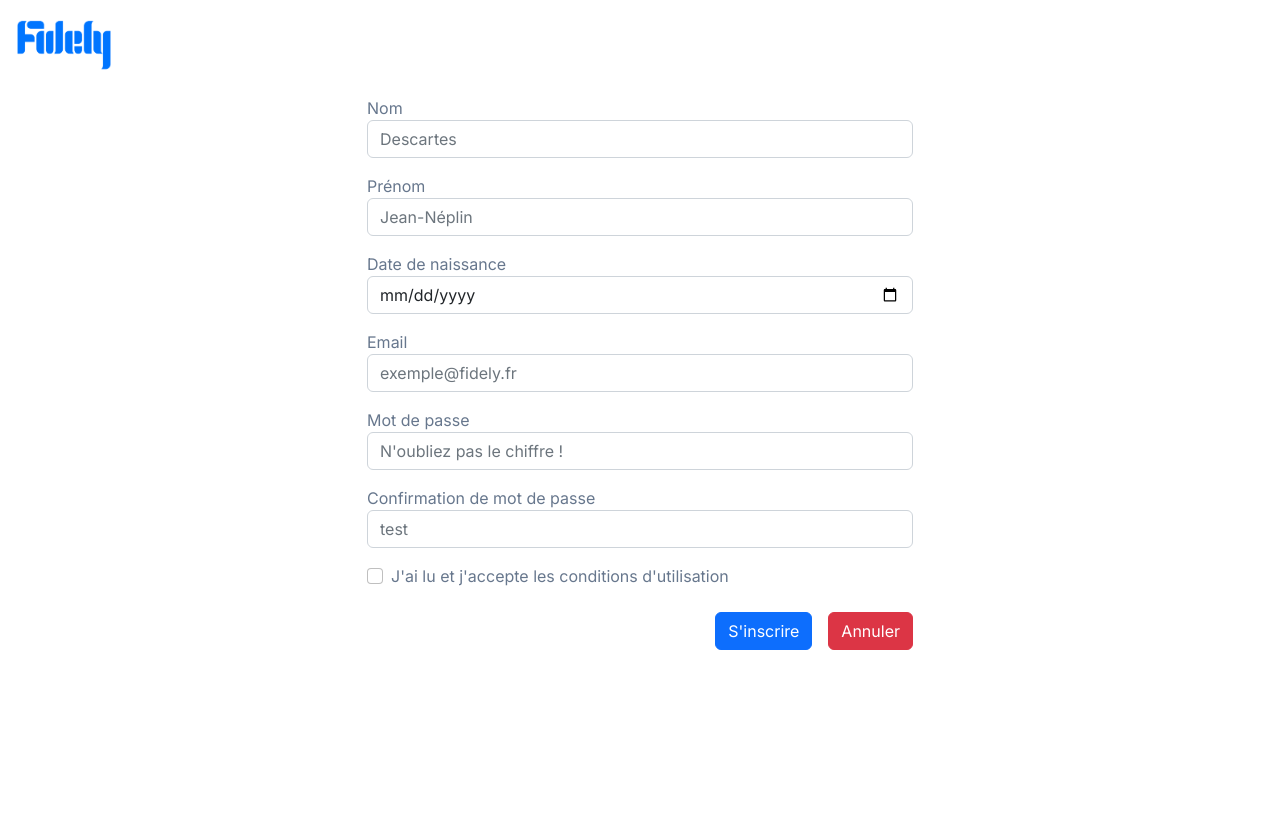
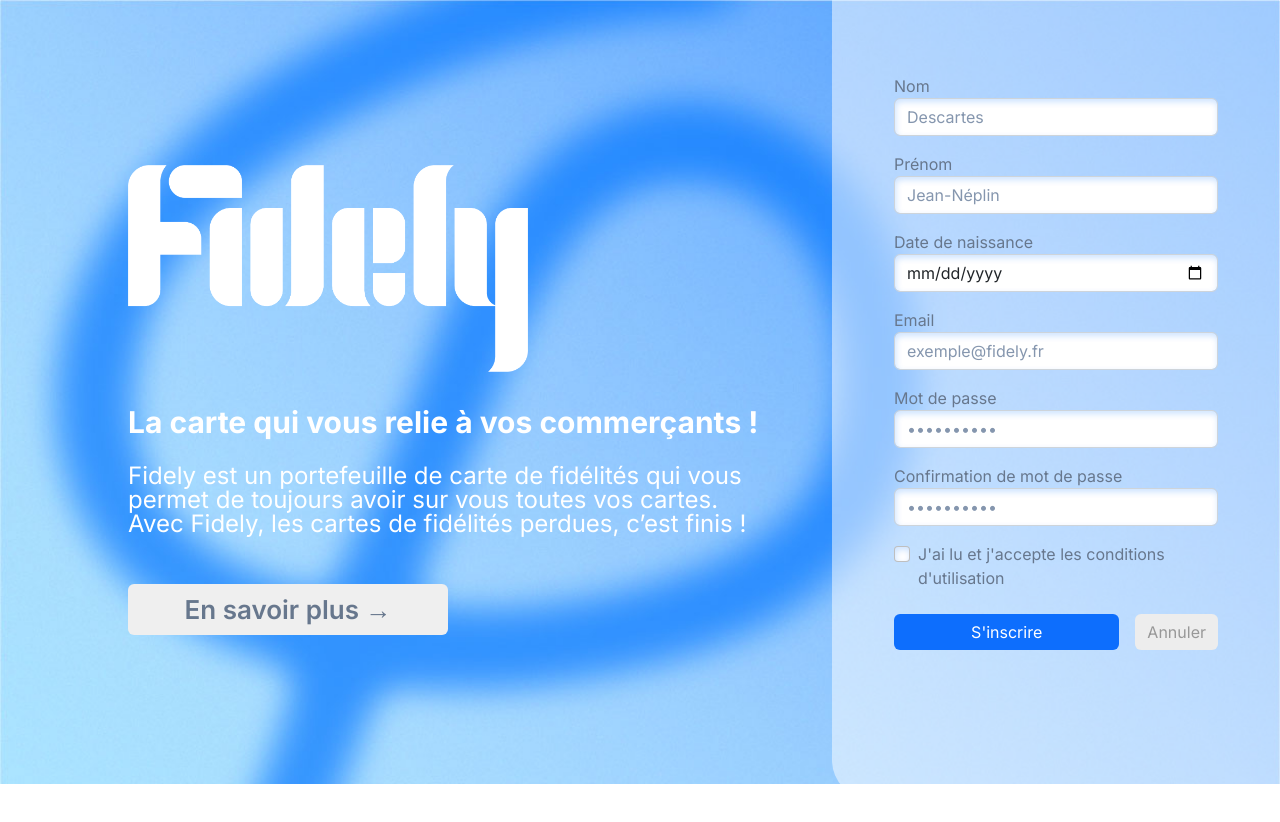
Before and after one commit to FlorianLevasseur/fidely-web, a React (Create React App) app: page /subscriptionCustomer in a window 1280 px wide. Shown: the top 822 px of the page. Before the commit the page ends 800 px from the top, so only its background shows below. Built offline with nearby package versions, Linux system fonts and the light colour scheme.

Commit message:
First design

```diff
--- a/src/components/Form.js
+++ b/src/components/Form.js
@@ -36,7 +36,7 @@ function Form({ inputs, validationSchema, type }) {
     return (
         <div className="container pt-4">
             <div className="row">
-                <div className="col-md-6 offset-md-3">
+                <div>
                     <form onSubmit={handleSubmit(onSubmit)} id="add">
                         {inputs.map((inputC) => (
                             <div key={inputC.id} className="form-group mb-3">
@@ -74,7 +74,7 @@ function Form({ inputs, validationSchema, type }) {
                                 {errors.acceptTerms?.message}
                             </small>
                         </div>
-                        <div className="form-group d-flex justify-content-center mt-4 justify-content-md-end gap-3">
+                        <div className="form-group d-flex justify-content-center mt-4 justify-content-md-end gap-3" id="form-group-btns">
                             <button
                                 type="submit"
                                 className="btn btn-primary"
--- a/src/pages/SubscriptionCustomer.js
+++ b/src/pages/SubscriptionCustomer.js
@@ -1,7 +1,7 @@
 import Form from "../components/Form";
-import Navbar from "../components/Navbar"
 import * as Yup from "yup";
 import "../styles/SubscriptionCustomer.scss";
+import logo from "../assets/logo-white.png"
 
 const SubscriptionCustomer = () => {
 
@@ -43,14 +43,14 @@ const SubscriptionCustomer = () => {
             label: "Mot de passe",
             name: "password",
             apiName: "password",
-            placeholder: "N'oubliez pas le chiffre !"
+            placeholder: "••••••••••"
         },
         {
             id: 6,
             type: "password",
             label: "Confirmation de mot de passe",
             name: "confirmPassword",
-            placeholder: "test"
+            placeholder: "••••••••••"
         }
     ]
 
@@ -83,9 +83,16 @@ const SubscriptionCustomer = () => {
     });
 
     return (
-        <div>
-            <Navbar></Navbar>
-            <Form inputs={inputsClient} validationSchema={validationSchema} type="user" />
+        <div id='hero'>
+            <div id='leftHero'>
+                <img src={logo} width="400px"></img>
+                <h1>La carte qui vous relie à vos commerçants !</h1>
+                <p>Fidely est un portefeuille de carte de fidélités qui vous permet de toujours avoir sur vous toutes vos cartes. Avec Fidely, les cartes de fidélités perdues, c’est finis&nbsp;!</p>
+                <button>En savoir plus &#8594;</button>
+            </div>
+            <div id='rightHero'>
+                <Form inputs={inputsClient} validationSchema={validationSchema} type="user" />
+            </div>
         </div>
     )
 }
--- /dev/null
+++ b/src/style.scss
@@ -0,0 +1,4 @@
+:root {
+    $primary-color : #0e6df0;
+
+}
--- a/src/styles/SubscriptionCustomer.scss
+++ b/src/styles/SubscriptionCustomer.scss
@@ -1,18 +1,112 @@
 
 @import url('https://fonts.googleapis.com/css2?family=Inter:wght@100;200;300;400;500;600;700;800;900&display=swap');
 
+$primary-color : #0e6df0;
+
+
 * {
     font-family: 'Inter', sans-serif;
+
+    body {
+        height: 200vh;
+        background-image:  url(../assets/background.jpg);
+        background-repeat: no-repeat;
+        background-size:contain;
+        background-position:  top;
+        // background-attachment: fixed;
+
+
+        input {
+            color: #0e6df0;
+            box-shadow: inset 1px 3px 6px #0075FF33;
+
+        }
+
+        label {
+            color: #67778D;
+        }
+        #hero {
+            display: flex;
+            height: 100vh;
+            overflow: hidden;
+
+            #leftHero {
+                width: 65vw;
+                height: 100vh;
+                padding: 5vw 5vw 5vw 10vw;
+                display: flex;
+                justify-content: center;
+                align-items: left;
+                flex-direction: column;
+
+
+                h1 {
+                    color: #ffffff;
+                    font-size: 30px;
+                    font-weight: 700;
+                    padding-top: 2rem;
+                    padding-bottom: 1rem;
+
+                }
+                p {
+                    color: #ffffff;
+                    font-size: 24px;
+                    font-weight: 400;
+                    line-height: 24px;
+                    padding-bottom: 2rem;
+
+                }
+                button {
+                    border: none;
+                    border-radius: 6px;
+                    color: #67778D;
+                    font-size: 26px;
+                    font-weight: 600;
+                    padding: 6px 20px;
+                    transition: 0.3s ease;
+                    width: 50%;
+
+
+                }
+            }
+            #rightHero {
+                width: 35vw;
+                height: 100%;
+                background-color: #ffffff80;
+                border-radius: 0 0 0 40px;
+                padding: 50px;
+            }
+        }
+    }
+
+
 }
+.btn-primary {
+    width: 100%;
+}
+.btn-danger {
+    background-color: #ededed;
+    color: #989898 !important;
+    border: none;
+}
+.btn-danger:hover {
+    background-color: #cecece !important;
+    color: #0e6df0 !important;
+}
+.btn {
+    border: none;
+}
+button:hover {
+        transition: 0.15s ease;
+        background-color: #989898;
+        color: #0e6df0;
 
-input {
-    border: 5px solid red;
-
-    ::placeholder {
-        color: #8596AE
-    }
 }
-
-label {
-    color: #67778D;
+input::placeholder {
+    color: #8596AE !important;
 }
+#form-group-btns {
+    display: flex !important;
+    justify-content: space-between !important;
+    align-items: center !important;
+}
--- /dev/null
+++ b/src/styles/Variables.scss
@@ -0,0 +1,4 @@
+:root {
+    $primary-color : #0e6df0;
+
+}
```
Also changed, not shown: src/assets/background.jpg (added), src/assets/logo-white.png (added).
